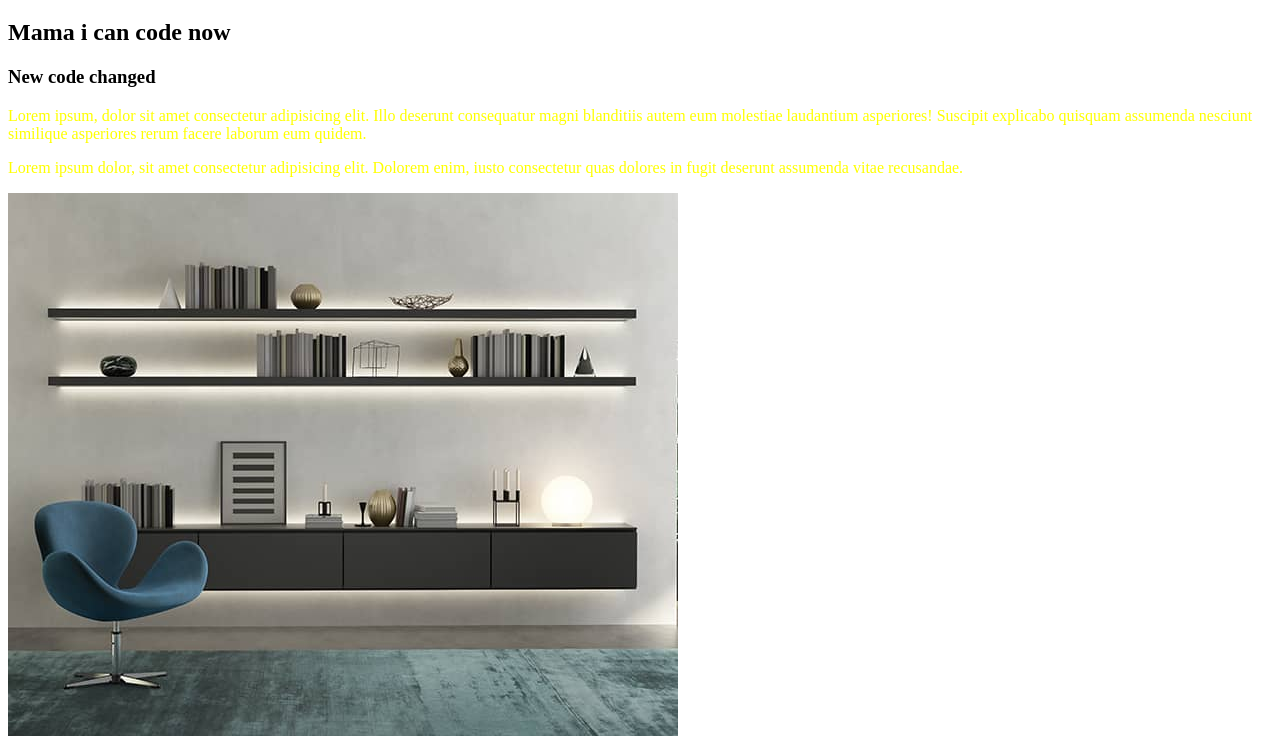
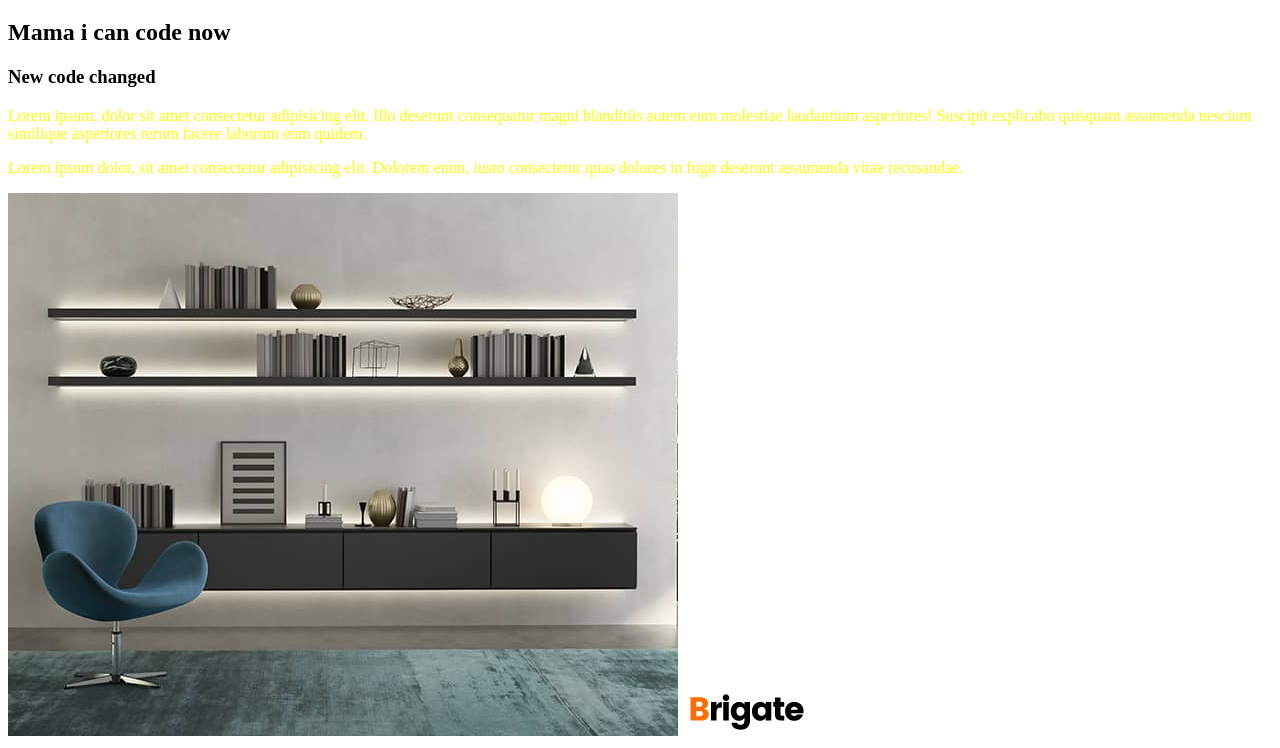
Before and after one commit to Humaiun-Manik/My-second.repo, a plain HTML site: page index.html in a window 1280 px wide. Shown: the part 61-809 px from the top of the page. Drawn offline with Linux system fonts and the light colour scheme.

Commit message:
imges add

```diff
--- a/index.html
+++ b/index.html
@@ -14,6 +14,7 @@
     <p>Lorem ipsum, dolor sit amet consectetur adipisicing elit. Illo deserunt consequatur magni blanditiis autem eum molestiae laudantium asperiores! Suscipit explicabo quisquam assumenda nesciunt similique asperiores rerum facere laborum eum quidem.</p>
     <p>Lorem ipsum dolor, sit amet consectetur adipisicing elit. Dolorem enim, iusto consectetur quas dolores in fugit deserunt assumenda vitae recusandae.</p>
     <img src="370x300-project-2.jpg" alt="">
+    <img src="Capture.png" alt="">
 
 </body>
 </html>
```
